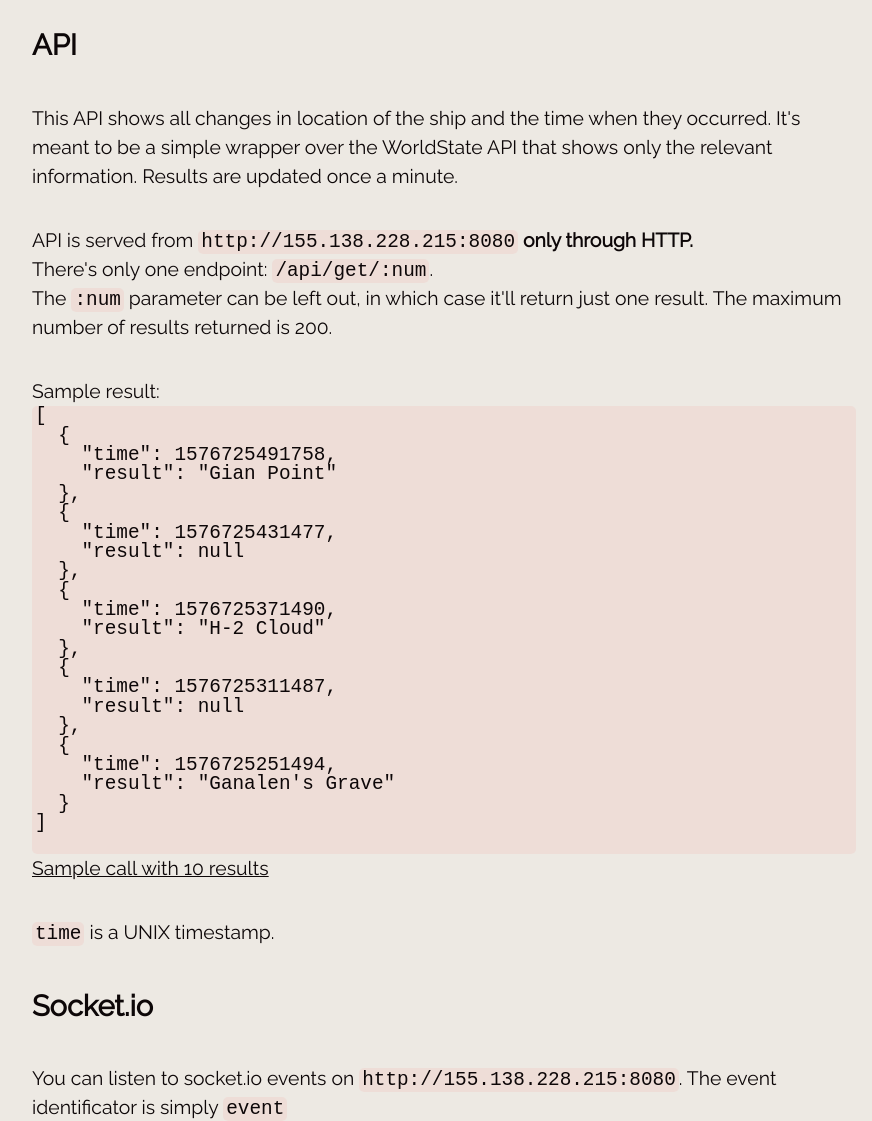
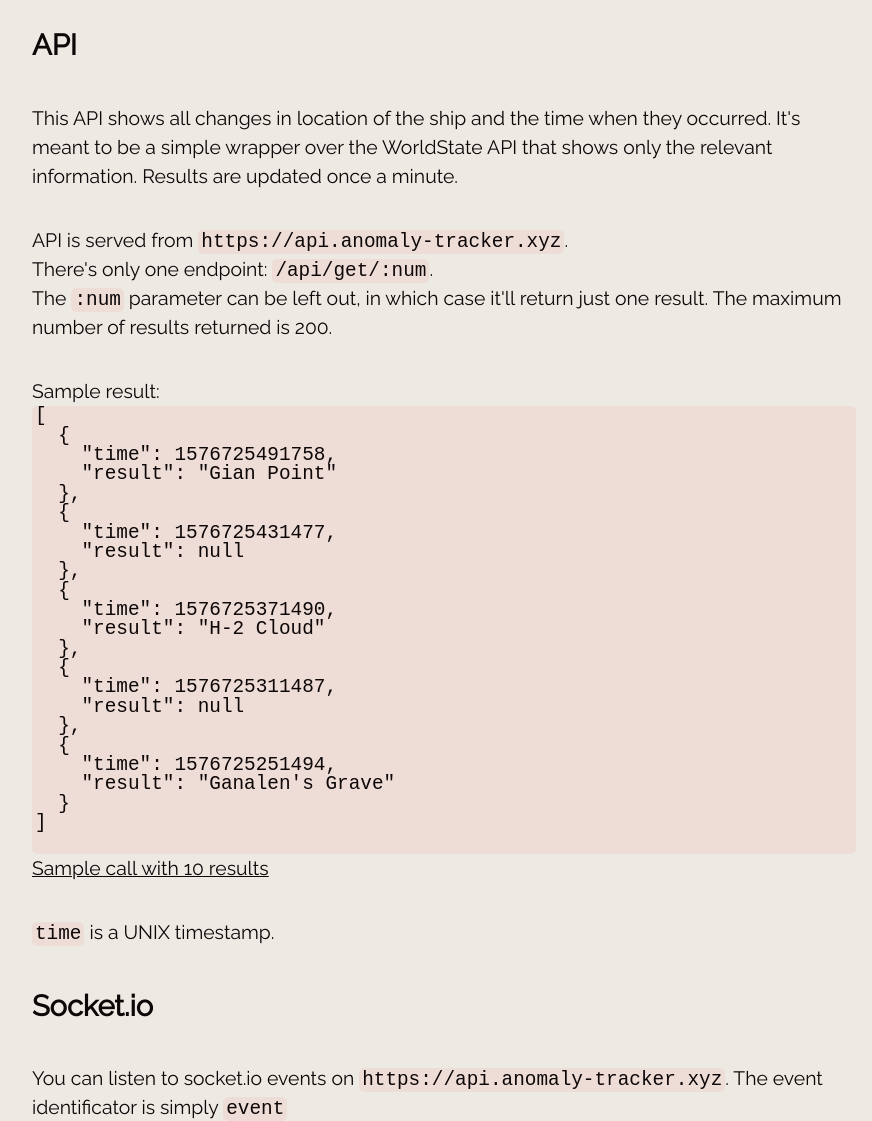
Before and after one commit to Atulin/Sentient-Tracker, a website: page public/api.html in a window 1280 px wide. Shown: the part 181-1302 px from the top of the page, without its empty margins (56-928 px from the left). Drawn offline with Linux system fonts and the light colour scheme.

Commit message:
Updated API docs and added a favicon

```diff
--- a/public/api.html
+++ b/public/api.html
@@ -18,7 +18,7 @@
         wrapper over the WorldState API that shows only the relevant information. Results are updated once a minute.
     </div>
     <div class="textblock">
-        API is served from <code>http://155.138.228.215:8080</code> <strong>only through HTTP.</strong>
+        API is served from <code>https://api.anomaly-tracker.xyz</code>.
         <br>
         There's only one endpoint: <code>/api/get/:num</code>.
         <br>
@@ -51,7 +51,7 @@
   }
 ]
         </pre>
-        <a href="http://155.138.228.215:8080/api/get/10">Sample call with 10 results</a>
+        <a href="https://api.anomaly-tracker.xyz/api/get/10">Sample call with 10 results</a>
     </div>
     <div class="textblock">
         <code>time</code> is a UNIX timestamp.
@@ -60,7 +60,7 @@
     <h2>Socket.io</h2>
 
     <div class="textblock">
-        You can listen to socket.io events on <code>http://155.138.228.215:8080</code>. The event identificator is simply <code>event</code>
+        You can listen to socket.io events on <code>https://api.anomaly-tracker.xyz</code>. The event identificator is simply <code>event</code>
     </div>
 
     <h2>Analyzer</h2>
```
Also changed, not shown: public/assets/Tau.png (added), public/favicon.ico (added).
